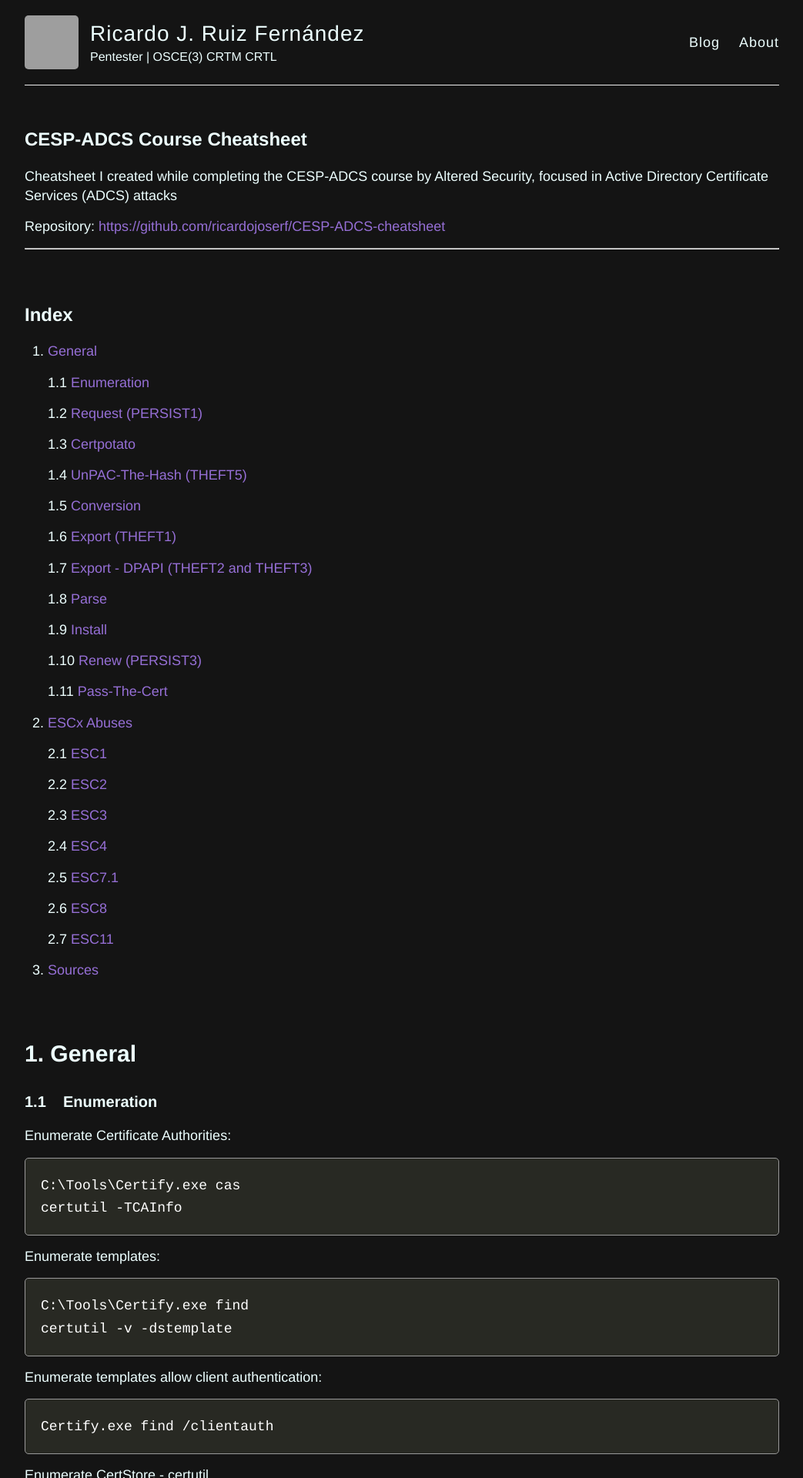
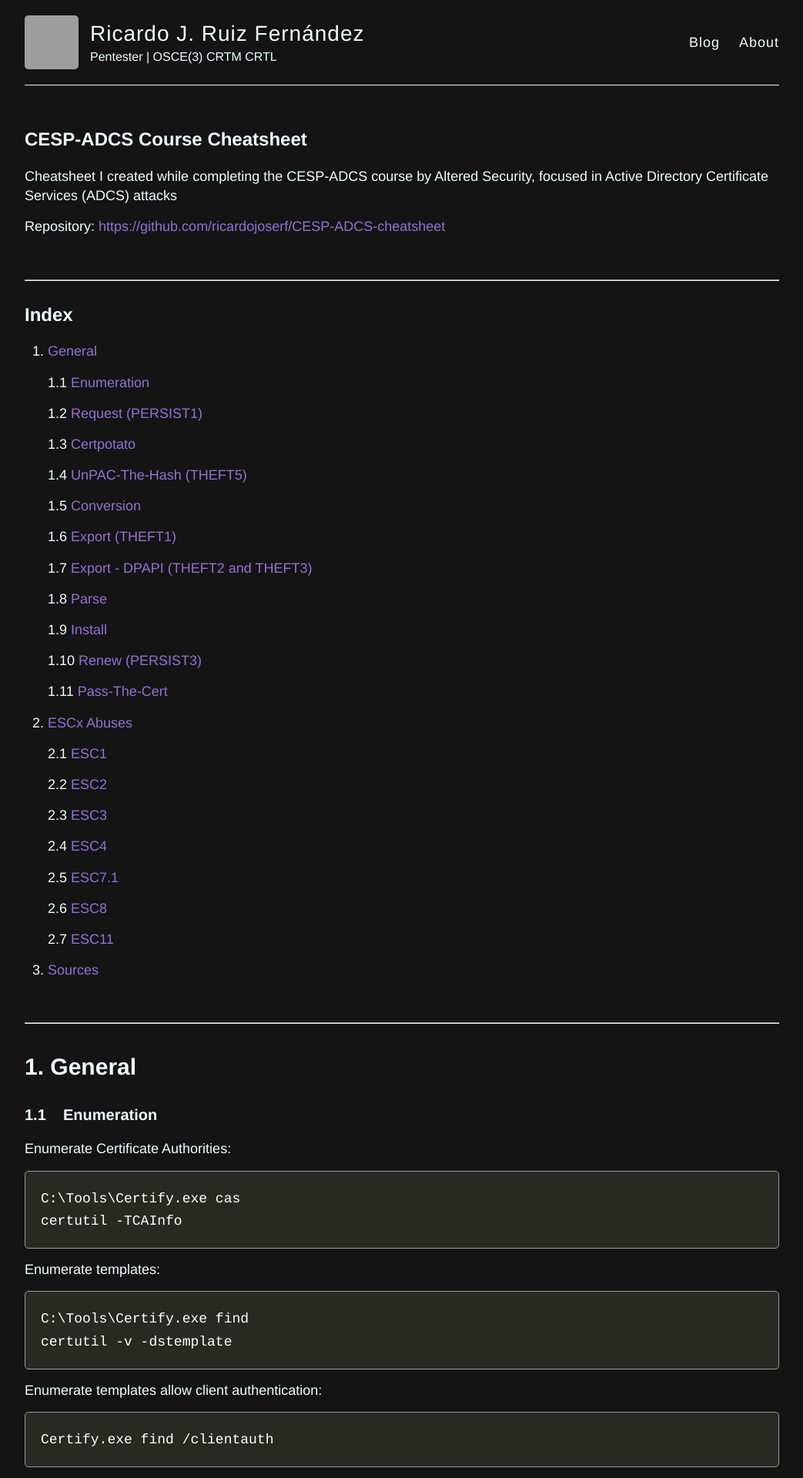
Before and after one commit to ricardojoserf/ricardojoserf.github.io, a Jekyll site: the page built from _posts/2023-11-15-cespadcs.md, in a window 1280 px wide. Shown: the top 1920 px of the page at 77% size, without its empty margins (118-1161 px from the left). Built offline with Jekyll 4.4.1, drawn with Linux system fonts in a browser that asks for light colours; grey boxes are pictures that could not be loaded.

Commit message:
Update 2023-11-15-cespadcs.md

````diff
--- a/_posts/2023-11-15-cespadcs.md
+++ b/_posts/2023-11-15-cespadcs.md
@@ -11,9 +11,9 @@
 
 Repository: [https://github.com/ricardojoserf/CESP-ADCS-cheatsheet](https://github.com/ricardojoserf/CESP-ADCS-cheatsheet)
 
+<br>
+
 ---------------------------------------
-
-<br>
 
 ## Index
 
@@ -63,6 +63,8 @@
 
 
 <br>
+
+---------------------------------------
 
 # <a name="1"></a>1. General
 
@@ -251,7 +253,8 @@
 
 <br>
 
-<br>
+---------------------------------------
+
 
 # <a name="2"></a>ESCx Abuses
 
@@ -499,7 +502,9 @@
 ```
 
 <br>
-<br>
+
+---------------------------------------
+
 
 # <a name="3"></a> 3. &nbsp;&nbsp; Sources
 
````
